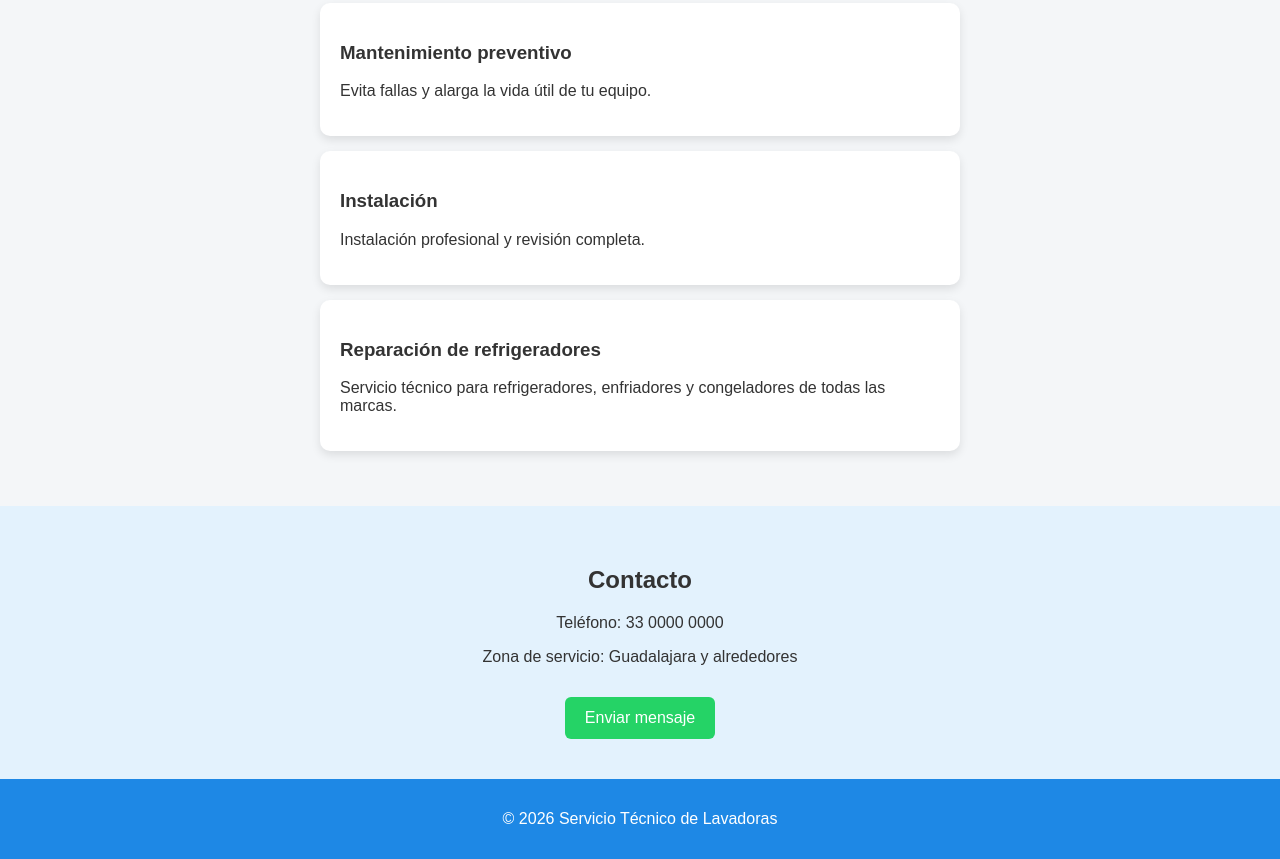
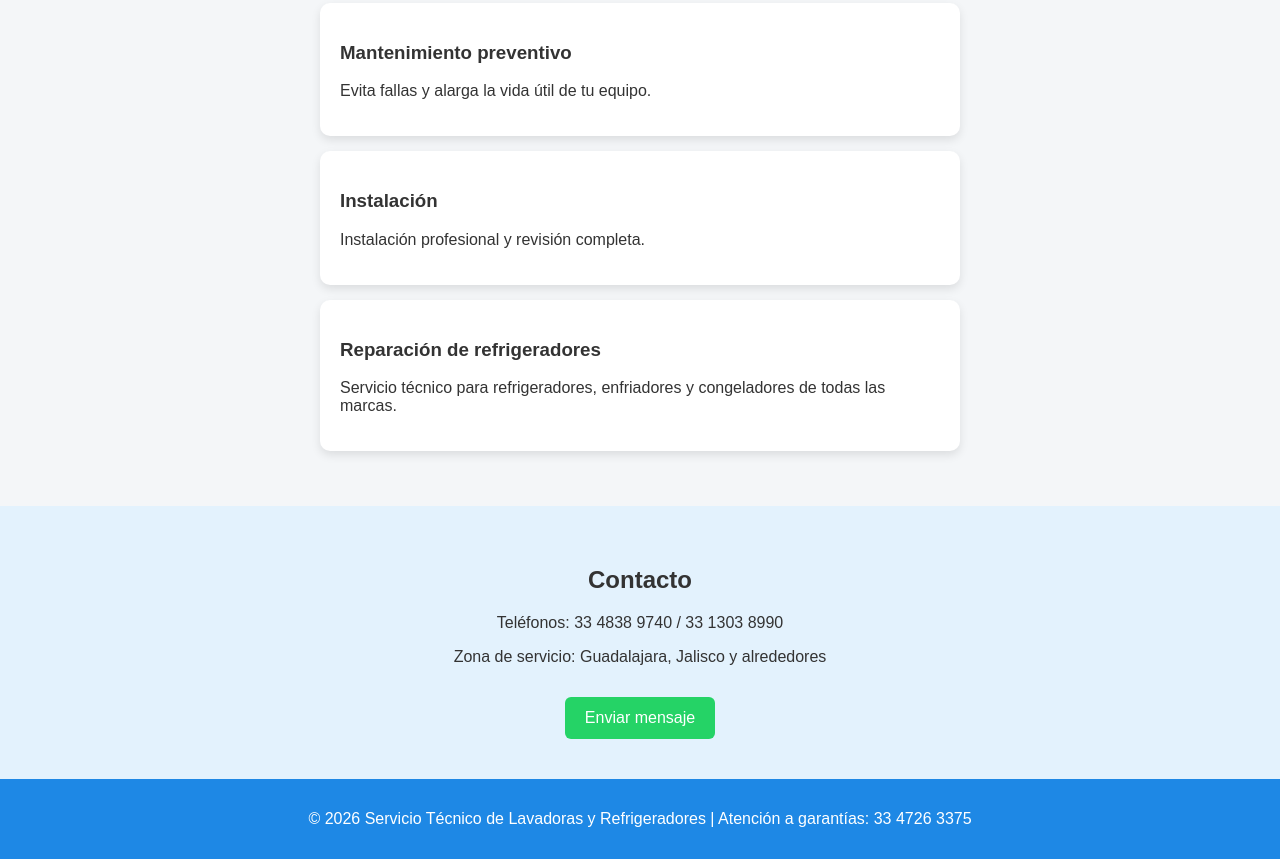
Before and after one commit to Rzistol/Reparacion--Lavadoras-Refrigeradores, a plain HTML site: page index.html in a window 1280 px wide. Shown: the part 700-1559 px from the top of the page. Drawn offline with Linux system fonts and the light colour scheme.

Commit message:
Update index.html

```diff
--- a/index.html
+++ b/index.html
@@ -26,7 +26,7 @@
 </nav><section class="hero">
   <h1>¿Tu lavadora dejó de funcionar?</h1>
   <p>Nosotros la reparamos el mismo día.</p>
-  <a class="btn" href="https://wa.me/5210000000000" target="_blank">Contactar por WhatsApp</a>
+  <a class="btn" href="https://wa.me/523348389740" target="_blank">Contactar por WhatsApp</a>
 </section><section id="servicios" class="services">
   <h2 style="text-align:center;">Servicios</h2>
   <div class="service-card">
@@ -47,10 +47,10 @@
   </div>
 </section><section id="contacto" class="contact">
   <h2>Contacto</h2>
-  <p>Teléfono: 33 0000 0000</p>
-  <p>Zona de servicio: Guadalajara y alrededores</p>
-  <a class="btn" href="https://wa.me/5210000000000" target="_blank">Enviar mensaje</a>
+  <p>Teléfonos: 33 4838 9740 / 33 1303 8990</p>
+  <p>Zona de servicio: Guadalajara, Jalisco y alrededores</p>
+  <a class="btn" href="https://wa.me/523348389740" target="_blank">Enviar mensaje</a>
 </section><footer>
-  <p>© 2026 Servicio Técnico de Lavadoras</p>
+  <p>© 2026 Servicio Técnico de Lavadoras y Refrigeradores | Atención a garantías: 33 4726 3375</p>
 </footer></body>
 </html>
```
